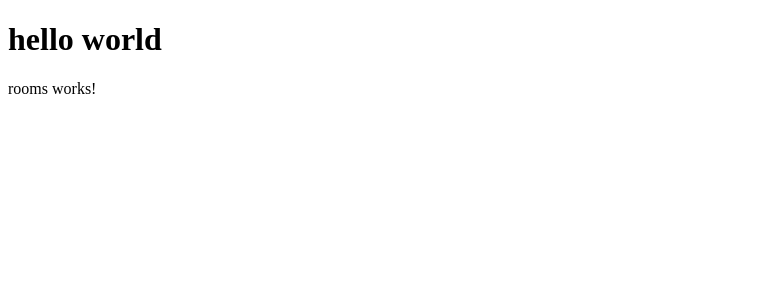
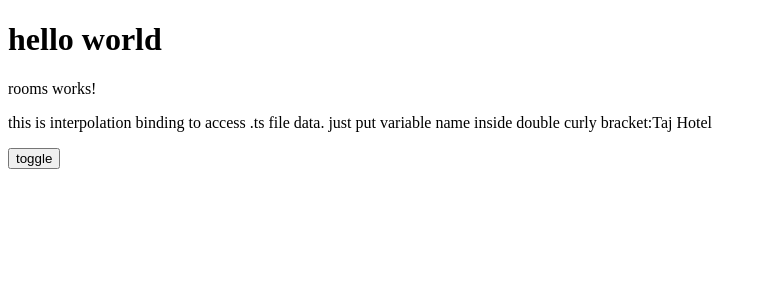
Before and after one commit to viveksharma1218/hotelInventoryApp, an Angular app in the folder hotelInventoryApp/: page / in a window 1280 px wide. Shown: the top 300 px of the page, without its empty margins (0-766 px from the left). Built offline with nearby package versions, Linux system fonts and the light colour scheme.

Commit message:
binding different types

```diff
--- a/hotelInventoryApp/src/app/rooms/rooms.html
+++ b/hotelInventoryApp/src/app/rooms/rooms.html
@@ -1 +1,14 @@
 <p>rooms works!</p>
+<!--How to use data binding-->
+<p>this is interpolation binding to access .ts file data. just put
+    variable name inside double curly bracket:{{hotelname}}</p>
+<!-- this is property binding method-->
+<!--Use any valid property on that particular element-->
+
+<div [hidden]="hideRooms">
+    <p>Number of Rooms</p>
+    <div [innerText]="numberOfRooms"></div>
+</div>
+
+<!--Use event binding-->
+<button (click)="toggle()">toggle</button>
--- a/hotelInventoryApp/src/app/rooms/rooms.ts
+++ b/hotelInventoryApp/src/app/rooms/rooms.ts
@@ -7,5 +7,11 @@ import { Component } from '@angular/core';
   styleUrl: './rooms.scss'
 })
 export class Rooms {
-
+  hotelname:string = 'Taj Hotel';
+  numberOfRooms:number = 50;
+  hideRooms:boolean = true;
+  constructor(){}
+  toggle(){
+    this.hideRooms = !this.hideRooms;
+  }
 }
```
